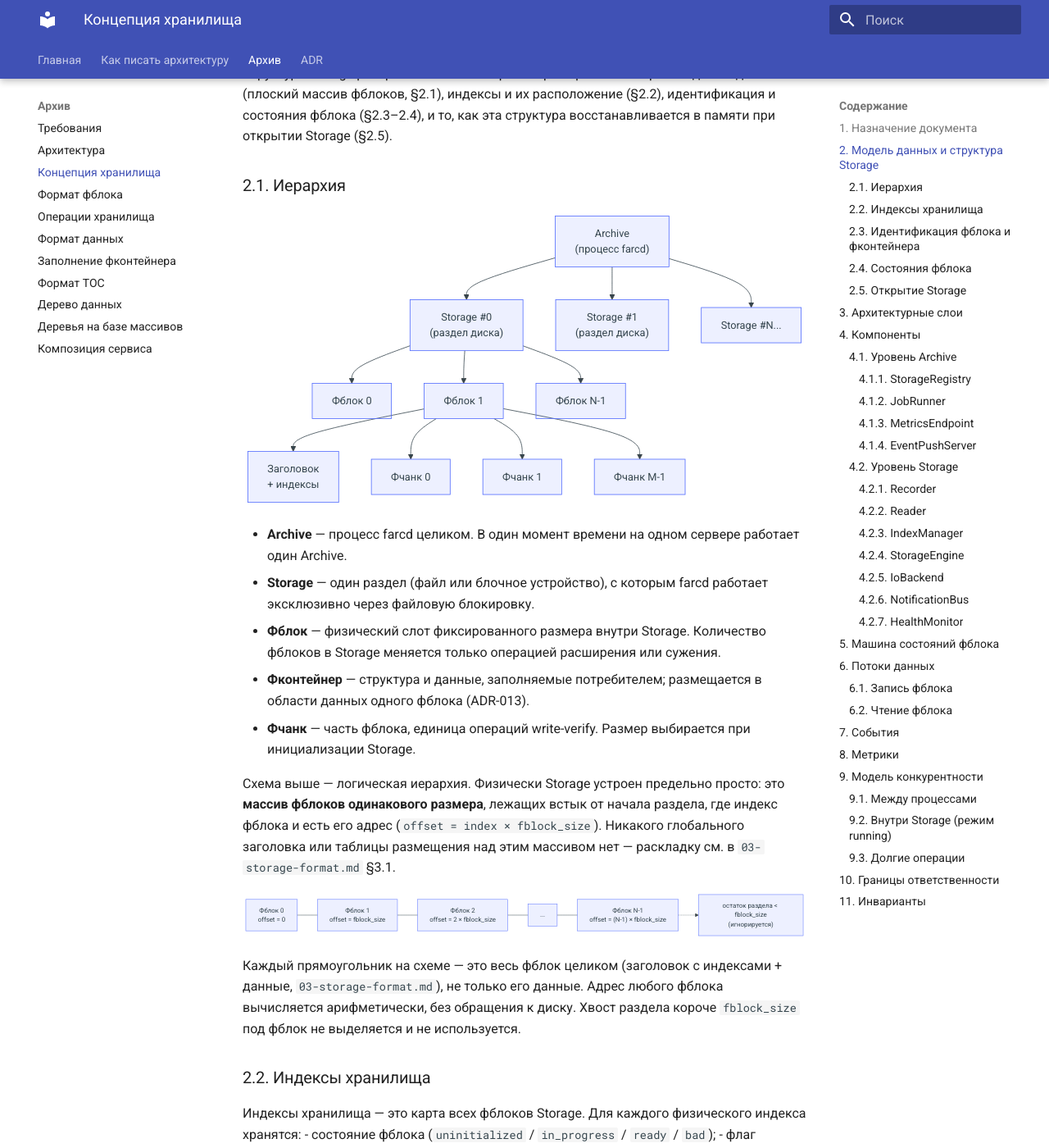
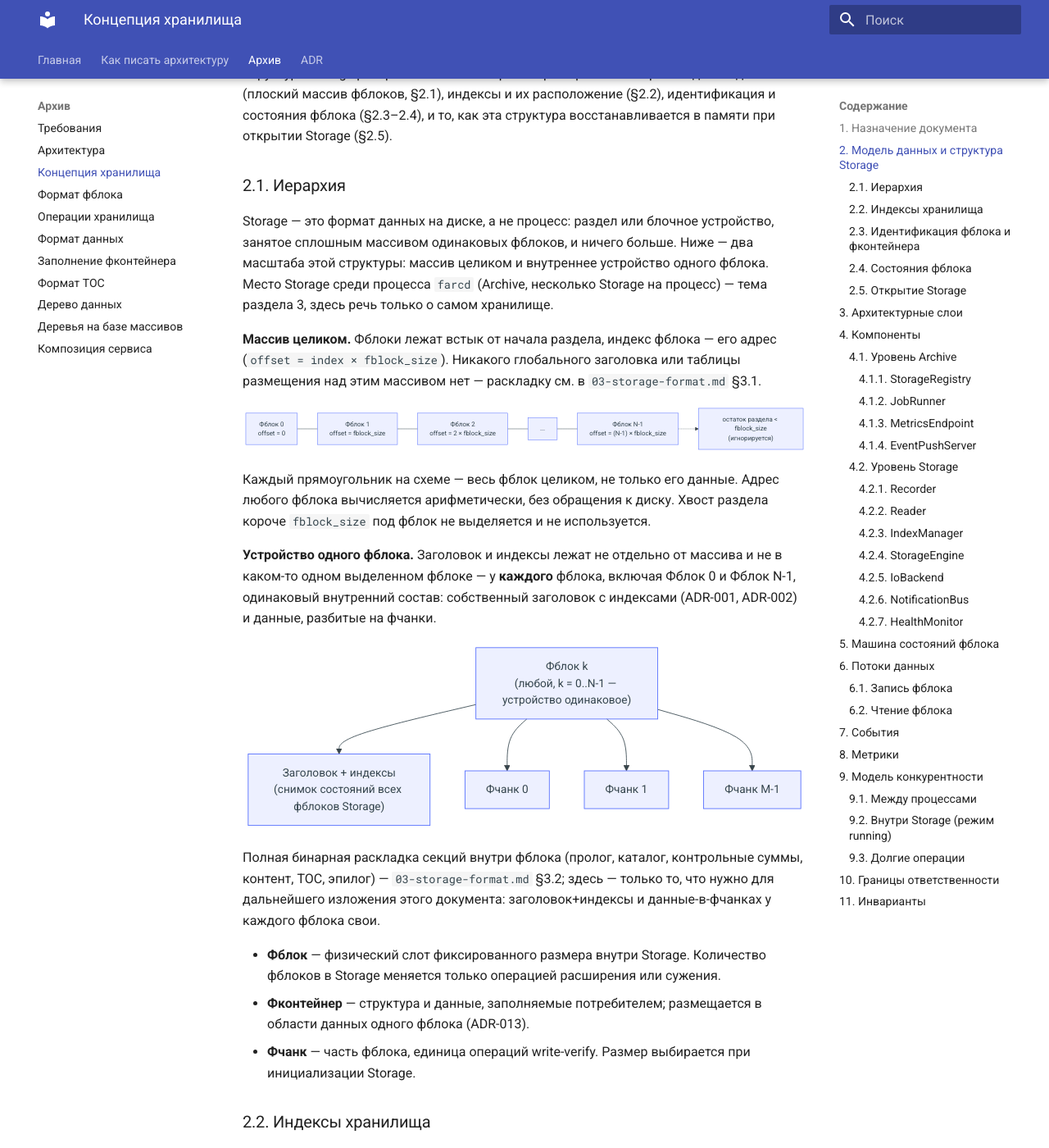
Before and after one commit to traycers/farc, an MkDocs documentation site: the page built from docs/docs/archive/02-storage.md, in a window 1280 px wide and 1400 px high, scrolled down 581 px. Shown: the whole window at 82% size. Built offline with MkDocs 1.6.1 and Material for MkDocs 9.7.7, drawn with Linux system fonts in a browser that asks for light colours.

Commit message:
update storage

````diff
--- a/docs/docs/archive/02-storage.md
+++ b/docs/docs/archive/02-storage.md
@@ -17,28 +17,9 @@
 
 ### 2.1. Иерархия
 
-```mermaid
-graph TD
-    Archive["Archive<br/>(процесс farcd)"]
-    Archive --> S0["Storage #0<br/>(раздел диска)"]
-    Archive --> S1["Storage #1<br/>(раздел диска)"]
-    Archive --> SN["Storage #N..."]
-    S0 --> F0["Фблок 0"]
-    S0 --> F1["Фблок 1"]
-    S0 --> FN["Фблок N-1"]
-    F1 --> H["Заголовок<br/>+ индексы"]
-    F1 --> C0["Фчанк 0"]
-    F1 --> C1["Фчанк 1"]
-    F1 --> CM["Фчанк M-1"]
-```
+Storage — это формат данных на диске, а не процесс: раздел или блочное устройство, занятое сплошным массивом одинаковых фблоков, и ничего больше. Ниже — два масштаба этой структуры: массив целиком и внутреннее устройство одного фблока. Место Storage среди процесса `farcd` (Archive, несколько Storage на процесс) — тема раздела 3, здесь речь только о самом хранилище.
 
-- **Archive** — процесс farcd целиком. В один момент времени на одном сервере работает один Archive.
-- **Storage** — один раздел (файл или блочное устройство), с которым farcd работает эксклюзивно через файловую блокировку.
-- **Фблок** — физический слот фиксированного размера внутри Storage. Количество фблоков в Storage меняется только операцией расширения или сужения.
-- **Фконтейнер** — структура и данные, заполняемые потребителем; размещается в области данных одного фблока (ADR-013).
-- **Фчанк** — часть фблока, единица операций write-verify. Размер выбирается при инициализации Storage.
-
-Схема выше — логическая иерархия. Физически Storage устроен предельно просто: это **массив фблоков одинакового размера**, лежащих встык от начала раздела, где индекс фблока и есть его адрес (`offset = index × fblock_size`). Никакого глобального заголовка или таблицы размещения над этим массивом нет — раскладку см. в `03-storage-format.md` §3.1.
+**Массив целиком.** Фблоки лежат встык от начала раздела, индекс фблока — его адрес (`offset = index × fblock_size`). Никакого глобального заголовка или таблицы размещения над этим массивом нет — раскладку см. в `03-storage-format.md` §3.1.
 
 ```mermaid
 graph LR
@@ -49,7 +30,24 @@ graph LR
     FN -.-> TAIL["остаток раздела < fblock_size<br/>(игнорируется)"]
 ```
 
-Каждый прямоугольник на схеме — это весь фблок целиком (заголовок с индексами + данные, `03-storage-format.md`), не только его данные. Адрес любого фблока вычисляется арифметически, без обращения к диску. Хвост раздела короче `fblock_size` под фблок не выделяется и не используется.
+Каждый прямоугольник на схеме — весь фблок целиком, не только его данные. Адрес любого фблока вычисляется арифметически, без обращения к диску. Хвост раздела короче `fblock_size` под фблок не выделяется и не используется.
+
+**Устройство одного фблока.** Заголовок и индексы лежат не отдельно от массива и не в каком-то одном выделенном фблоке — у **каждого** фблока, включая Фблок 0 и Фблок N-1, одинаковый внутренний состав: собственный заголовок с индексами (ADR-001, ADR-002) и данные, разбитые на фчанки.
+
+```mermaid
+graph TD
+    F["Фблок k<br/>(любой, k = 0..N-1 — устройство одинаковое)"]
+    F --> H["Заголовок + индексы<br/>(снимок состояний всех фблоков Storage)"]
+    F --> C0["Фчанк 0"]
+    F --> C1["Фчанк 1"]
+    F --> CM["Фчанк M-1"]
+```
+
+Полная бинарная раскладка секций внутри фблока (пролог, каталог, контрольные суммы, контент, TOC, эпилог) — `03-storage-format.md` §3.2; здесь — только то, что нужно для дальнейшего изложения этого документа: заголовок+индексы и данные-в-фчанках у каждого фблока свои.
+
+- **Фблок** — физический слот фиксированного размера внутри Storage. Количество фблоков в Storage меняется только операцией расширения или сужения.
+- **Фконтейнер** — структура и данные, заполняемые потребителем; размещается в области данных одного фблока (ADR-013).
+- **Фчанк** — часть фблока, единица операций write-verify. Размер выбирается при инициализации Storage.
 
 ### 2.2. Индексы хранилища
 
````
